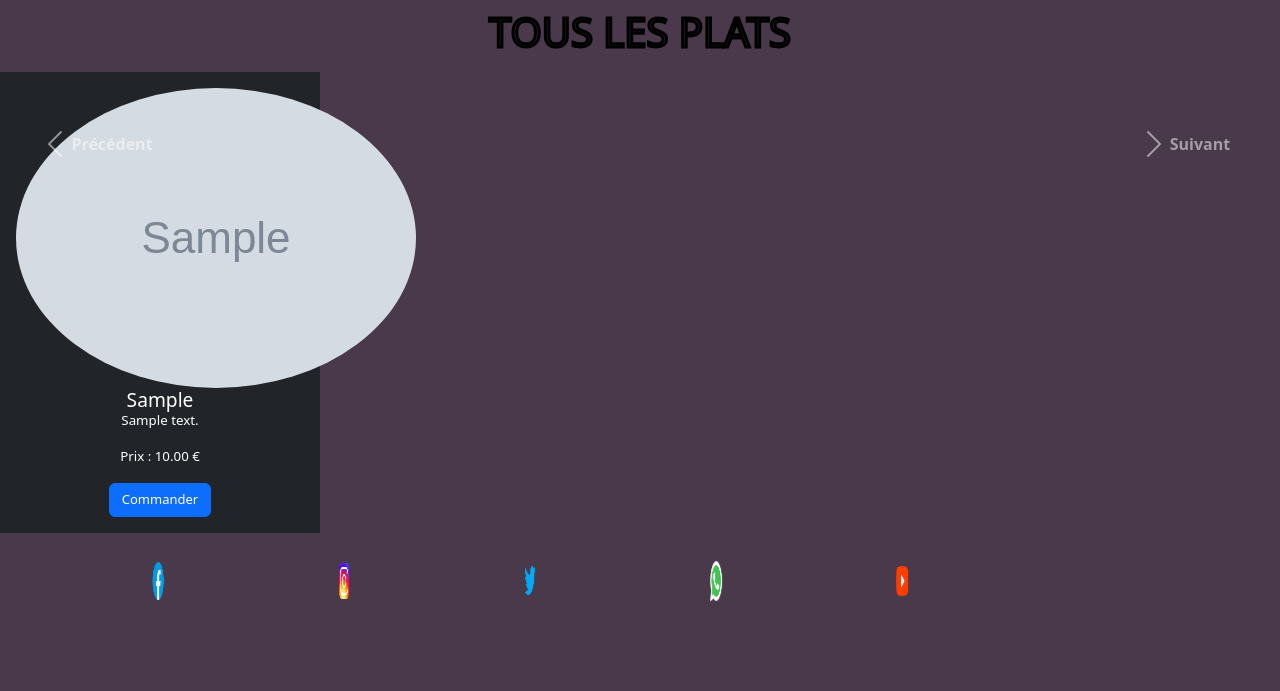
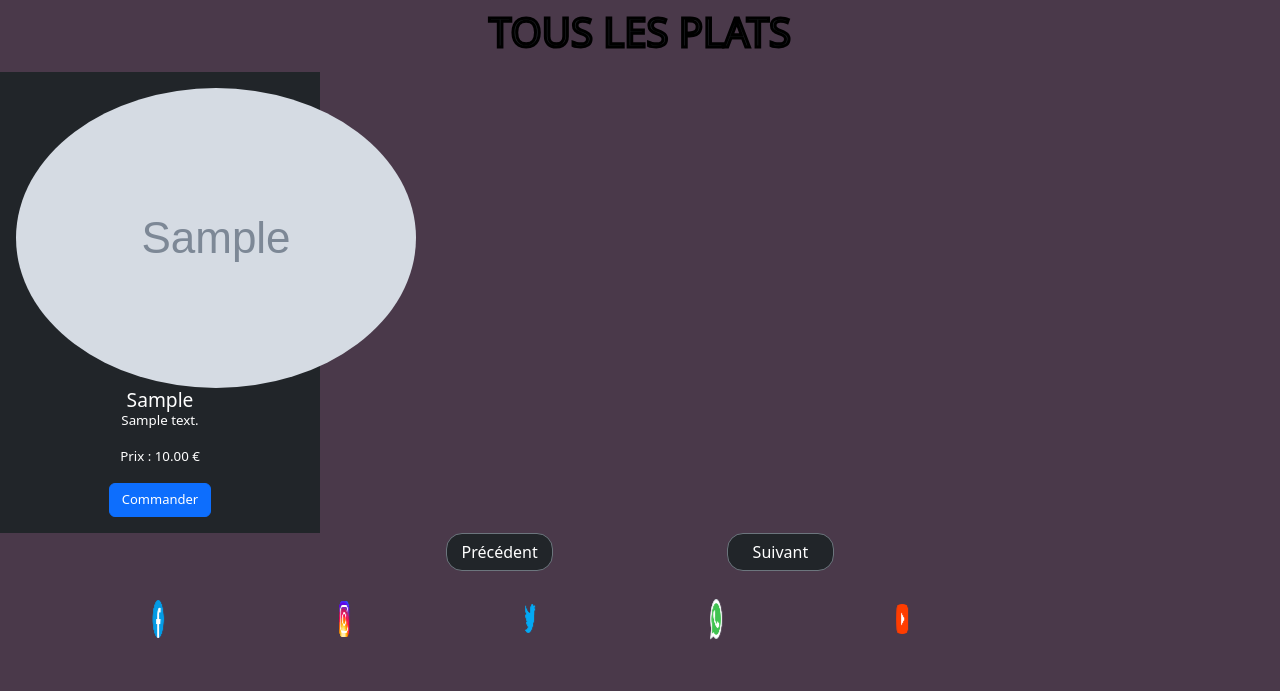
Before and after one commit to mbimba/MS_Developpeur_full_stack_juin-aout2024, a PHP site: page /Eval_MS_full_stack_lignerouge/plats.php in a window 1280 px wide. Shown: the part 256-947 px from the top of the page. Before the commit the page ends 858 px from the top, so only its background shows below. Run offline with PHP 8.4, Linux system fonts and the light colour scheme; tables that the repository leaves empty hold one stand-in row (values such as "Sample post"); grey boxes marked "Sample" are stand-in pictures.

Commit message:
Centrer les boutons suivant et précédent de la page catégorie.php et la page plats.php.J'ai retiré les flèches indiquant suivant et précédent car empêchent le clic d'image. Tout avec du CSS.

```diff
--- a/Eval_MS_full_stack_lignerouge/Lignerouge.css
+++ b/Eval_MS_full_stack_lignerouge/Lignerouge.css
@@ -147,6 +147,18 @@ font-size:larger;
   font-size: small;
 }
 
+/*------------------------------------------PAGE CATEGORIE.PHP -------------------------------------------------------- */
+
+.carousel-control-prev, .carousel-control-next {      /* Pour retirer les flèches de gauche et droite qui empêchent le clic des images */
+  display: none;
+}
+
+.carousel-controls {             /* Pour centrer mes deux boutons: suivant et précédent  */
+  text-align: center;
+}
+
+
+
 /*------------------------------------------Page commande-------------------------------------------------------- */
 span{
   color:red;
@@ -179,15 +191,7 @@ span{
 
 
 /*------------------------------------------Page contact  -------------------------------------------------------- */
-       /* POur centrer le bloc du formulaire en plein milieu de la page
 
-  position: absolute;                                      postulat de départ
-  top: 60%;
-  left: 50%;                               à 50%/50% du parent référent
-  transform: translate(-50%, -50%); /* décalage de 50% de sa propre taille
-
-
-}     */
 
 .parallax2{          /* Parallax entre mon image de fond et mes images catégories de plats */
   background-image:  url("Mesimages/imageparralax12.jpeg");
--- a/Eval_MS_full_stack_lignerouge/categorie.php
+++ b/Eval_MS_full_stack_lignerouge/categorie.php
@@ -54,8 +54,8 @@ style="width:100vmax; height: 20vmax;" playsinline autoplay loop muted></video>
     </div>
 
     <!-- ICI Mes boutons de carousel -->
-    <div class="carousel-controls">
-      <button class="carousel-control-prev" id="carouselcatprec" type="button" data-bs-target="#carouselExample" data-bs-slide="prev">
+    <div class="carousel-controls moncarousselcat">
+      <button class="carousel-control-prev moncarousselcatprev" id="carouselcatprec" type="button" data-bs-target="#carouselExample" data-bs-slide="prev">
         <span class="carousel-control-prev-icon" aria-hidden="true"></span>
         <button class="btn btn-secondary bg-dark rounded-4 col-sm-1 espacebouton" onclick="precedent()" type="button">Précédent</button>
       </button>
--- a/Eval_MS_full_stack_lignerouge/plats.php
+++ b/Eval_MS_full_stack_lignerouge/plats.php
@@ -61,16 +61,18 @@ if($key % 4 === 0) :
 <!-- ************************************************************************** -->
 
 <!-- Ajouter d'autres items pour le carrousel ici -->
-<!--ICI Mes boutons de carousel -->
+ <!-- ICI Mes boutons de carousel -->
  <div class="carousel-controls">
       <button class="carousel-control-prev" id="carouselcatprec" type="button" data-bs-target="#carouselExample" data-bs-slide="prev">
-<span class="carousel-control-prev-icon" aria-hidden="true"></span><strong>
-Précédent</strong>
+        <span class="carousel-control-prev-icon" aria-hidden="true"></span>
+        <button class="btn btn-secondary bg-dark rounded-4 col-sm-1 espacebouton" onclick="precedent()" type="button">Précédent</button>
       </button>
       <button class="carousel-control-next" id="carouselcatsuiv" type="button" data-bs-target="#carouselExample" data-bs-slide="next">
         <span class="carousel-control-next-icon" aria-hidden="true"></span>
-<strong>Suivant</strong>
+        <button class="btn btn-secondary bg-dark rounded-4 col-sm-1 espacebouton" onclick="suivant()" type="button">Suivant</button>
       </button>
+    </div>
+
   </div>
 </main>
 
```
Lines whose indentation alone changed are shown as unchanged.
